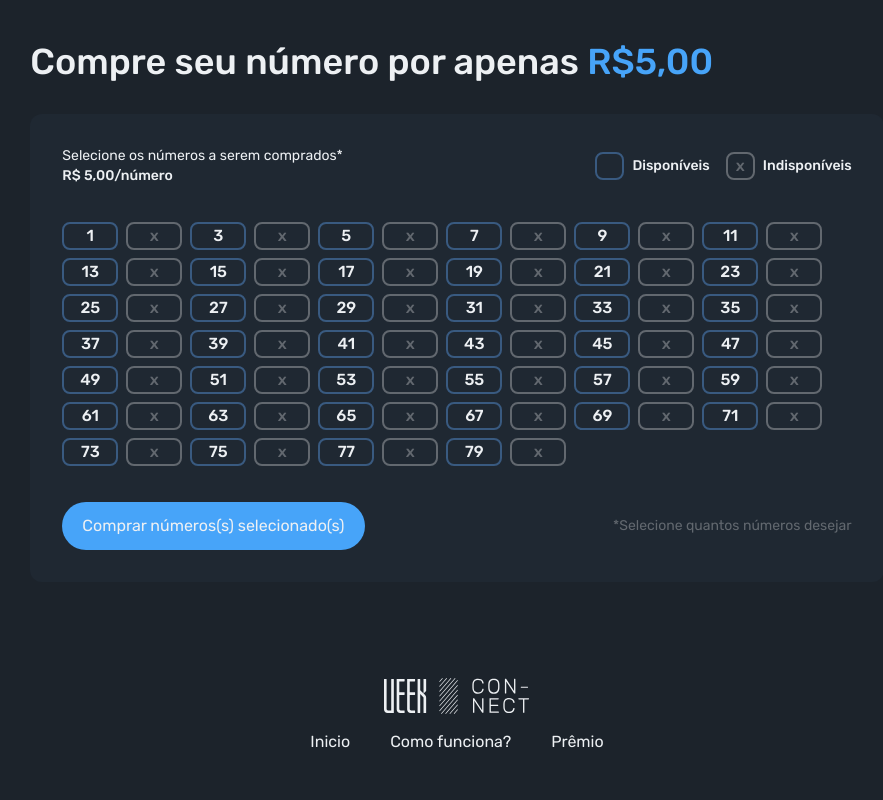
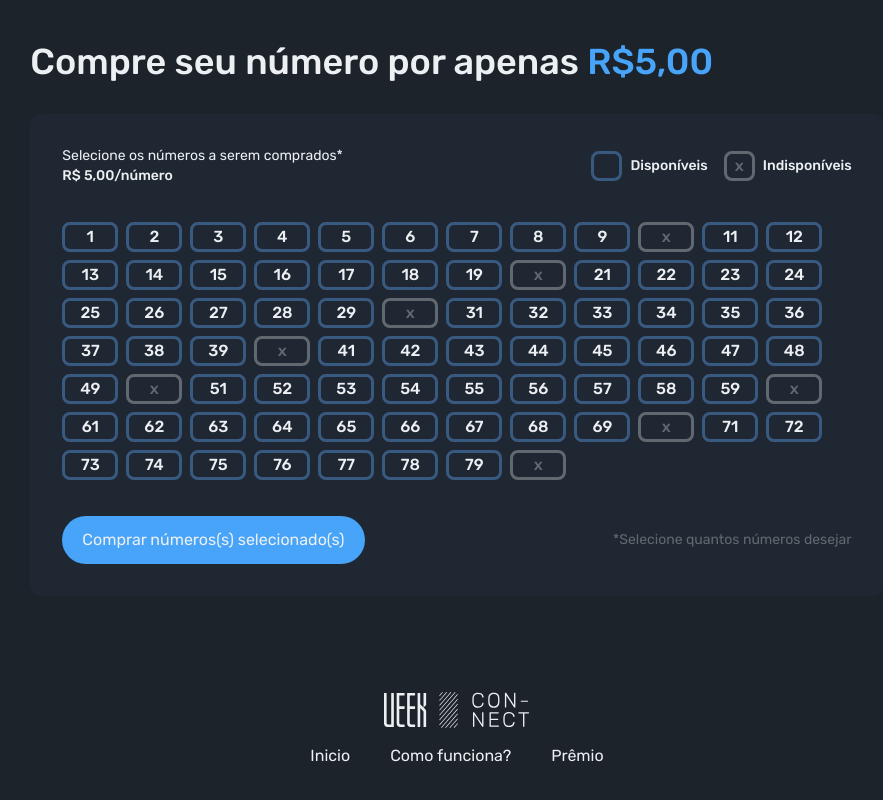
Before and after one commit to rodrigocitadin/ueek, a Next.js app: page / in a window 1280 px wide. Shown: the part 1158-1958 px from the top of the page, without its empty margins (183-1066 px from the left). Built offline with nearby package versions, Linux system fonts and the light colour scheme.

Commit message:
changing minor things

```diff
--- a/app/components/Box.tsx
+++ b/app/components/Box.tsx
@@ -4,7 +4,7 @@
   disabled?: boolean
 }) {
   return (
-    <button disabled={disabled ?? true} className={`font-medium items-center border-2 px-2 rounded-lg ${className}`}>
+    <button disabled={disabled ?? true} className={`font-medium items-center border-3 px-2 rounded-lg ${className}`}>
       {children ?? 'x'}
     </button>
   )
--- a/app/sections/Numbers.tsx
+++ b/app/sections/Numbers.tsx
@@ -9,7 +9,7 @@
 const numbers: number[] = [...Array(80)].map((_, i) => 1 + i++);
 
 function SelectNumbers() {
-  return numbers.map((v) => v % 2
+  return numbers.map((v) => v % 5 || v % 2
     ? <AvailableBox className="mr-2 my-1">{v.toString()}</AvailableBox>
     : <UnavailableBox className="mr-2 my-1"/>
   )
--- a/tailwind.config.ts
+++ b/tailwind.config.ts
@@ -7,6 +7,11 @@
     './app/**/*.{js,ts,jsx,tsx,mdx}',
   ],
   theme: {
+    extend: {
+      borderWidth: {
+        '3': '3px'
+      }
+    },
     colors: {
       'transparent': 'transparent',
       'background': '#1C232B',
```
